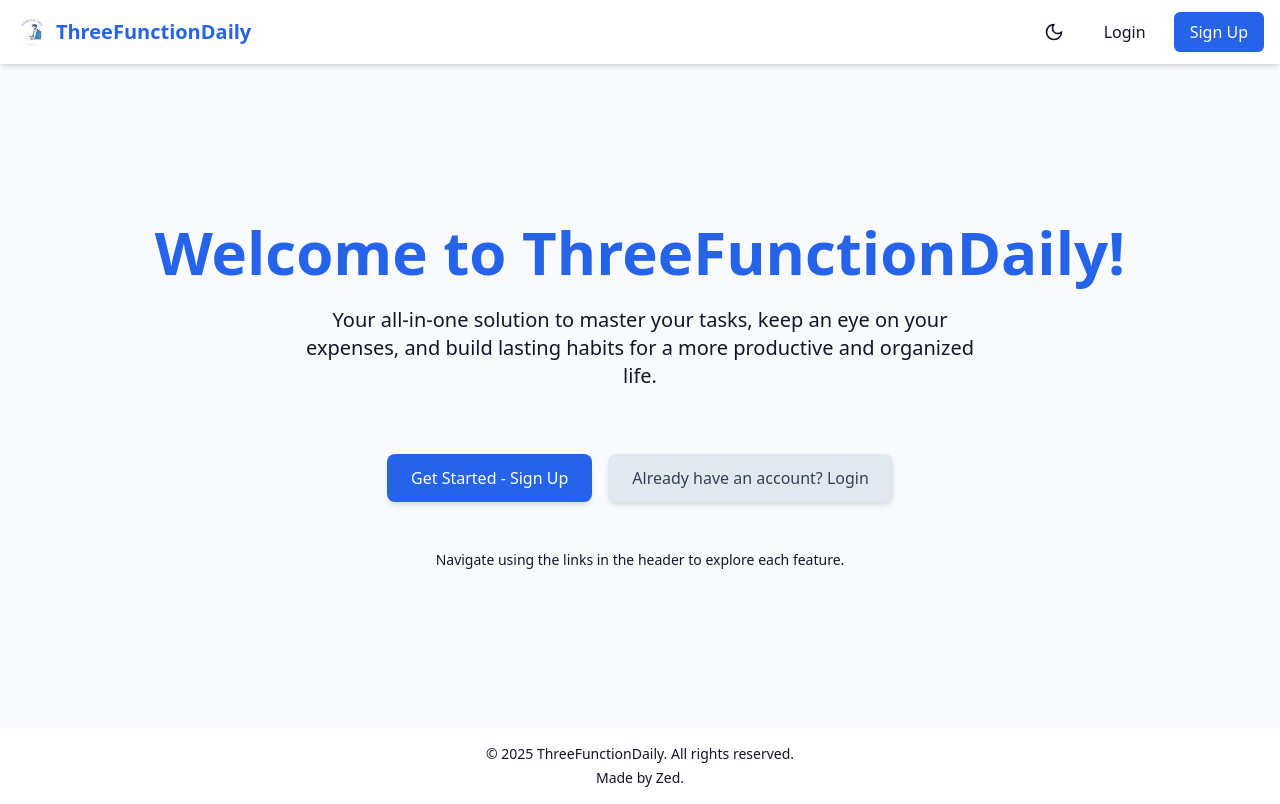
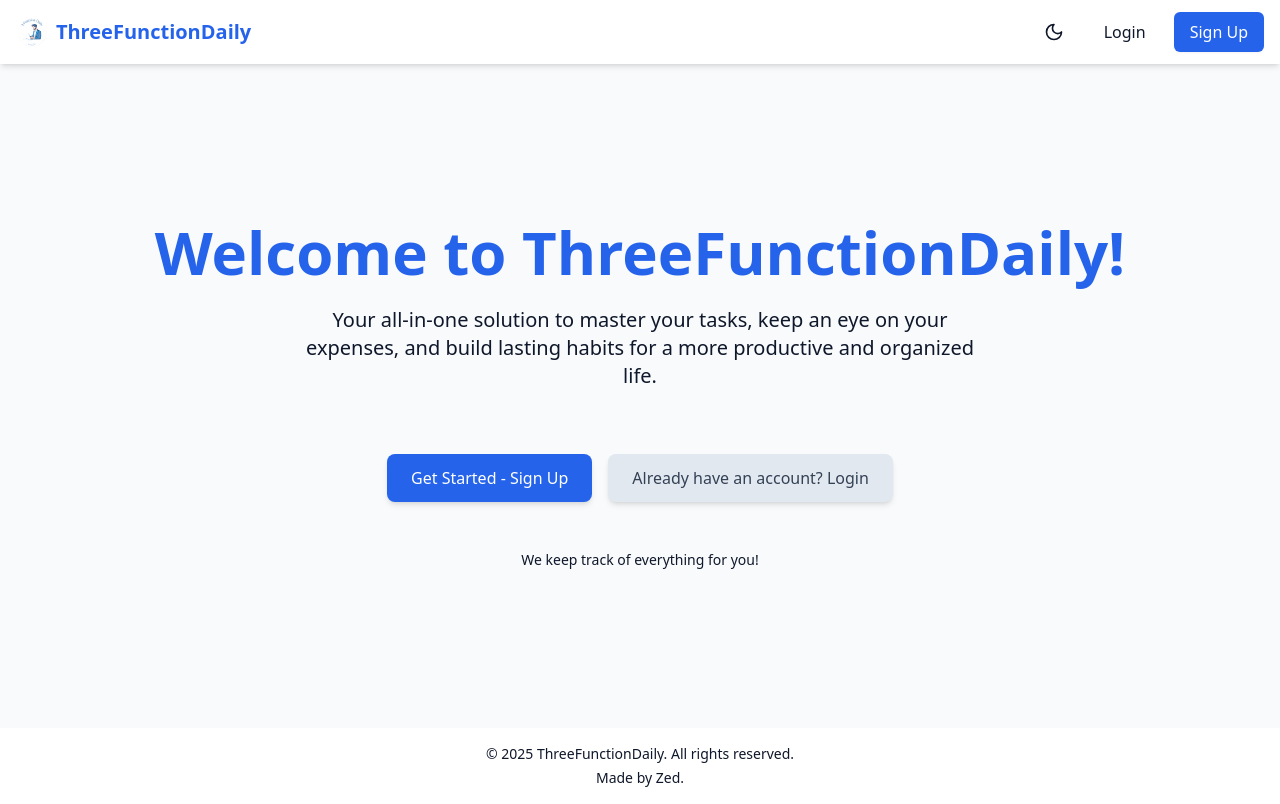
Before and after one commit to jzzedy/three-functiondaily-frontend, a React (Vite) app: page / in a window 1280 px wide. Built offline with nearby package versions, Linux system fonts and the light colour scheme.

Commit message:
change some homepage message for the user

```diff
--- a/src/pages/HomePage.tsx
+++ b/src/pages/HomePage.tsx
@@ -105,7 +105,7 @@ const HomePage: React.FC = () => {
       )}
 
       <p className="mt-12 text-sm text-text-secondary">
-        Navigate using the links in the header to explore each feature.
+        We keep track of everything for you!
       </p>
     </motion.div>
   );
```
